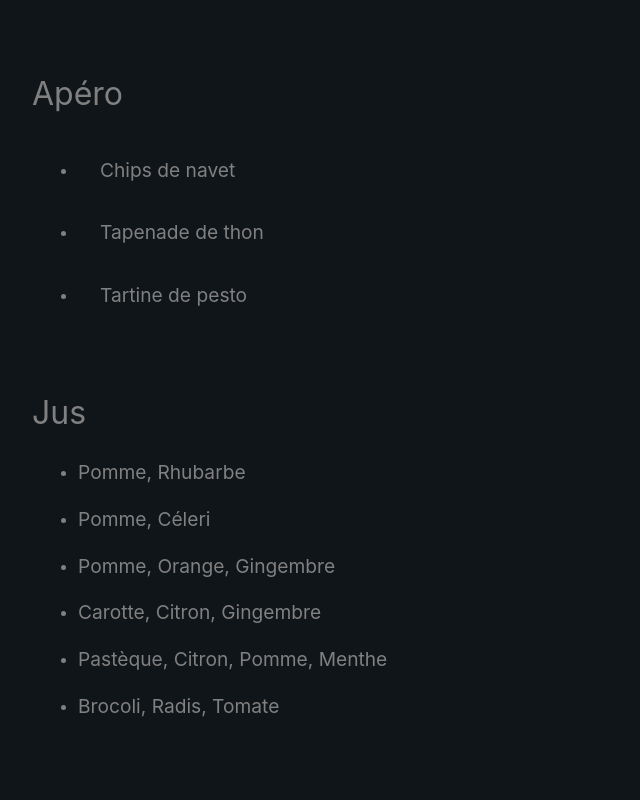
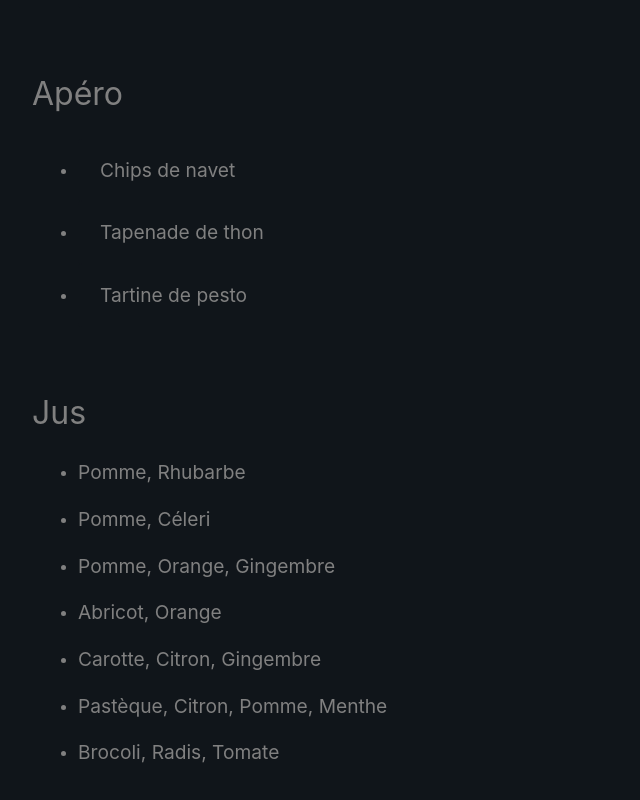
Before and after one commit to Benjent/recipes, a Vue app: page / in a window 1280 px wide. Shown: the part 2377-3177 px from the top of the page, without its empty margins (0-640 px from the left). Built offline with nearby package versions, Linux system fonts and the light colour scheme; what vue3-mq would draw is missing.

Commit message:
Add juice

```diff
--- a/src/data/juices.js
+++ b/src/data/juices.js
@@ -2,6 +2,7 @@ const juices = [
     { ingredients: ["Pomme", "Rhubarbe"] },
     { ingredients: ["Pomme", "Céleri"] },
     { ingredients: ["Pomme", "Orange", "Gingembre"] },
+    { ingredients: ["Abricot", "Orange"] },
     { ingredients: ["Carotte", "Citron", "Gingembre"] },
     { ingredients: ["Pastèque", "Citron", "Pomme", "Menthe"] },
     { ingredients: ["Brocoli", "Radis", "Tomate"] },
```
